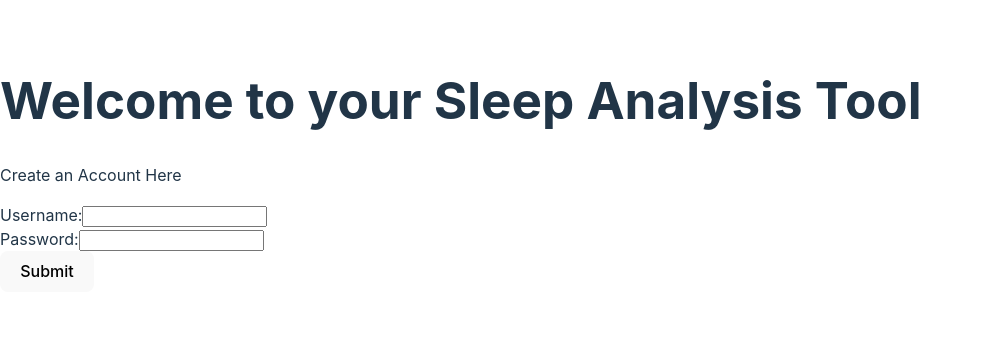
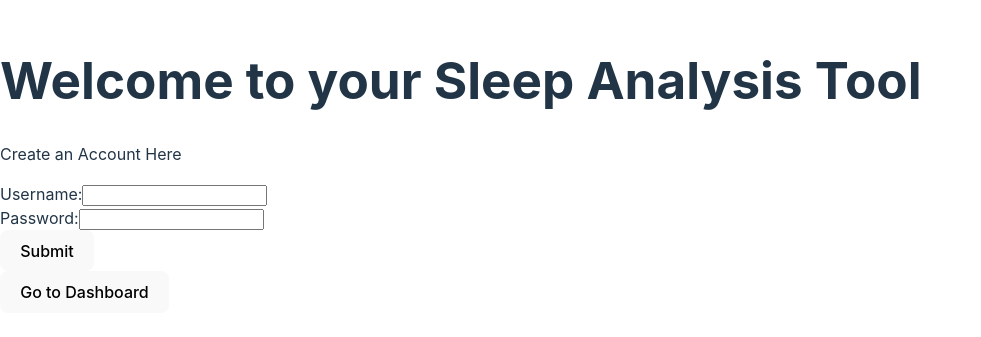
Before and after one commit to josuedjohnson/SleepTrackerApp, a React (Vite) app in the folder sleep-tracker-app/: page / in a window 1280 px wide. Shown: the part 235-572 px from the top of the page, without its empty margins (0-981 px from the left). Built offline with nearby package versions, Linux system fonts and the light colour scheme.

Commit message:
Navigation support for the new Dashboard page (for development purposes there is a direct connection between the log in and Dashboard, after the implementation of the Log In page this will be removed)

```diff
--- a/sleep-tracker-app/src/App.tsx
+++ b/sleep-tracker-app/src/App.tsx
@@ -1,12 +1,15 @@
 import React from "react";
 import { BrowserRouter as Router, Routes, Route } from "react-router-dom";
 import LogInPage from "./pages/LogInPage";
+import Dashboard from "./pages/Dashboard";
 
 function App() {
   return (
+
     <Router>
       <Routes>
         <Route path="/" element={<LogInPage />} />
+        <Route path="/dashboard" element={<Dashboard />} />
       </Routes>
     </Router>
   );
--- a/sleep-tracker-app/src/pages/LogInPage.tsx
+++ b/sleep-tracker-app/src/pages/LogInPage.tsx
@@ -7,6 +7,8 @@ function LogInPage() {
   //state variables for name and password
   const [UserName, setUserName] = useState("");
   const [Password, setPassword] = useState("");
+
+  const navigate = useNavigate();
 
   return (
     <>
@@ -27,7 +29,10 @@ function LogInPage() {
         ></InputBox>
         <br />
         <button type="submit"> Submit </button>
+
+
       </form>
+      <button onClick={() => navigate("/dashboard")}>Go to Dashboard</button>
     </>
   );
 }
```
